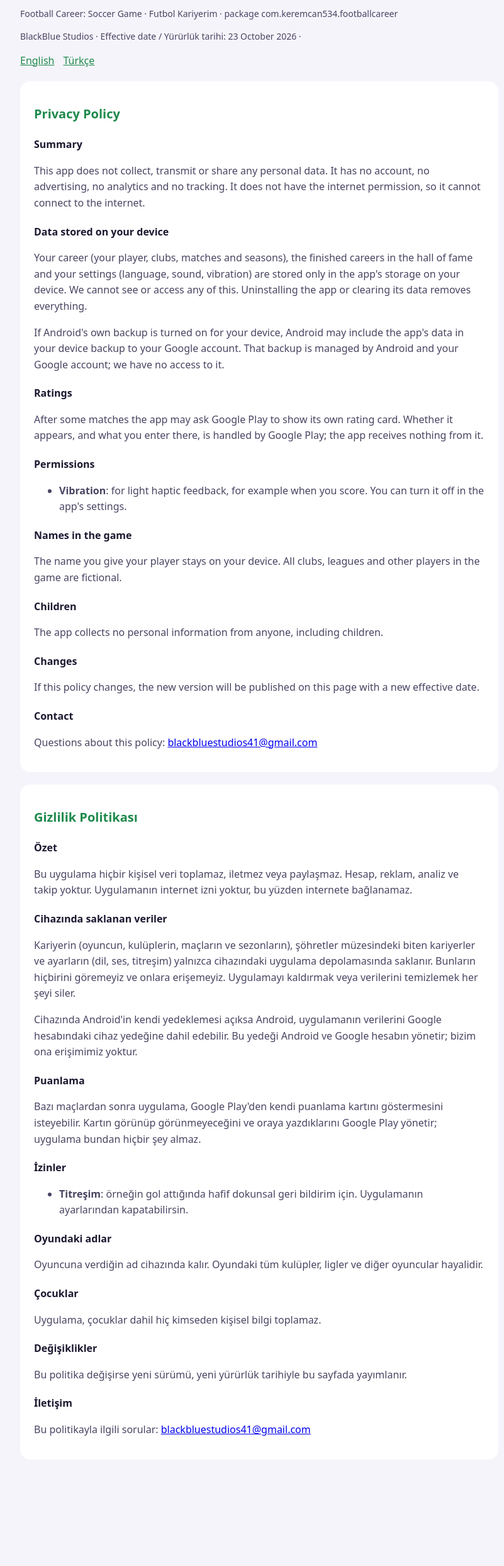
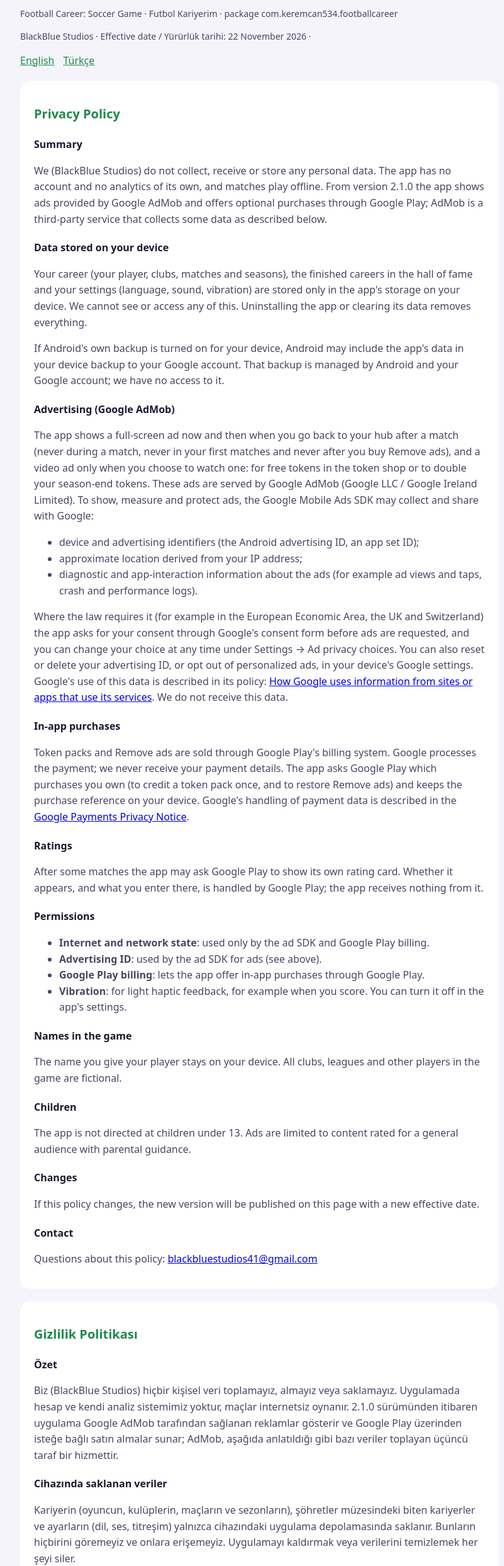
Before and after one commit to keremcan534/odak-privacy, a plain HTML site: page football-career/index.html in a window 1280 px wide. Shown: the part 80-2567 px from the top of the page at 63% size, without its empty margins (228-1029 px from the left). Before the commit the page ends 2454 px from the top, so only its background shows below. Drawn offline with Linux system fonts and the light colour scheme.

Commit message:
Football Career: AdMob ads and Google Play purchases from 2.1.0 (EN/TR), effective 22 November 2026
Co-Authored-By: Claude Opus 5.5 <noreply@anthropic.com>

```diff
--- a/football-career/index.html
+++ b/football-career/index.html
@@ -22,25 +22,38 @@
 <main>
   <h1>Football Career</h1>
   <p class="meta">Football Career: Soccer Game · Futbol Kariyerim · package com.keremcan534.footballcareer</p>
-  <p class="meta">BlackBlue Studios · Effective date / Yürürlük tarihi: 23 October 2026 · <nav style="display:inline"><a href="#en">English</a><a href="#tr">Türkçe</a></nav></p>
+  <p class="meta">BlackBlue Studios · Effective date / Yürürlük tarihi: 22 November 2026 · <nav style="display:inline"><a href="#en">English</a><a href="#tr">Türkçe</a></nav></p>
 
   <section id="en" lang="en">
     <h2>Privacy Policy</h2>
     <h3>Summary</h3>
-    <p>This app does not collect, transmit or share any personal data. It has no account, no advertising, no analytics and no tracking. It does not have the internet permission, so it cannot connect to the internet.</p>
+    <p>We (BlackBlue Studios) do not collect, receive or store any personal data. The app has no account and no analytics of its own, and matches play offline. From version 2.1.0 the app shows ads provided by Google AdMob and offers optional purchases through Google Play; AdMob is a third-party service that collects some data as described below.</p>
     <h3>Data stored on your device</h3>
     <p>Your career (your player, clubs, matches and seasons), the finished careers in the hall of fame and your settings (language, sound, vibration) are stored only in the app's storage on your device. We cannot see or access any of this. Uninstalling the app or clearing its data removes everything.</p>
     <p>If Android's own backup is turned on for your device, Android may include the app's data in your device backup to your Google account. That backup is managed by Android and your Google account; we have no access to it.</p>
+    <h3>Advertising (Google AdMob)</h3>
+    <p>The app shows a full-screen ad now and then when you go back to your hub after a match (never during a match, never in your first matches and never after you buy Remove ads), and a video ad only when you choose to watch one: for free tokens in the token shop or to double your season-end tokens. These ads are served by Google AdMob (Google LLC / Google Ireland Limited). To show, measure and protect ads, the Google Mobile Ads SDK may collect and share with Google:</p>
+    <ul>
+      <li>device and advertising identifiers (the Android advertising ID, an app set ID);</li>
+      <li>approximate location derived from your IP address;</li>
+      <li>diagnostic and app-interaction information about the ads (for example ad views and taps, crash and performance logs).</li>
+    </ul>
+    <p>Where the law requires it (for example in the European Economic Area, the UK and Switzerland) the app asks for your consent through Google's consent form before ads are requested, and you can change your choice at any time under Settings → Ad privacy choices. You can also reset or delete your advertising ID, or opt out of personalized ads, in your device's Google settings. Google's use of this data is described in its policy: <a href="https://policies.google.com/technologies/partner-sites">How Google uses information from sites or apps that use its services</a>. We do not receive this data.</p>
+    <h3>In-app purchases</h3>
+    <p>Token packs and Remove ads are sold through Google Play's billing system. Google processes the payment; we never receive your payment details. The app asks Google Play which purchases you own (to credit a token pack once, and to restore Remove ads) and keeps the purchase reference on your device. Google's handling of payment data is described in the <a href="https://payments.google.com/payments/apis-secure/u/0/get_legal_document?ldo=0&amp;ldt=privacynotice">Google Payments Privacy Notice</a>.</p>
     <h3>Ratings</h3>
     <p>After some matches the app may ask Google Play to show its own rating card. Whether it appears, and what you enter there, is handled by Google Play; the app receives nothing from it.</p>
     <h3>Permissions</h3>
     <ul>
+      <li><strong>Internet and network state</strong>: used only by the ad SDK and Google Play billing.</li>
+      <li><strong>Advertising ID</strong>: used by the ad SDK for ads (see above).</li>
+      <li><strong>Google Play billing</strong>: lets the app offer in-app purchases through Google Play.</li>
       <li><strong>Vibration</strong>: for light haptic feedback, for example when you score. You can turn it off in the app's settings.</li>
     </ul>
     <h3>Names in the game</h3>
     <p>The name you give your player stays on your device. All clubs, leagues and other players in the game are fictional.</p>
     <h3>Children</h3>
-    <p>The app collects no personal information from anyone, including children.</p>
+    <p>The app is not directed at children under 13. Ads are limited to content rated for a general audience with parental guidance.</p>
     <h3>Changes</h3>
     <p>If this policy changes, the new version will be published on this page with a new effective date.</p>
     <h3>Contact</h3>
@@ -50,20 +63,33 @@
   <section id="tr" lang="tr">
     <h2>Gizlilik Politikası</h2>
     <h3>Özet</h3>
-    <p>Bu uygulama hiçbir kişisel veri toplamaz, iletmez veya paylaşmaz. Hesap, reklam, analiz ve takip yoktur. Uygulamanın internet izni yoktur, bu yüzden internete bağlanamaz.</p>
+    <p>Biz (BlackBlue Studios) hiçbir kişisel veri toplamayız, almayız veya saklamayız. Uygulamada hesap ve kendi analiz sistemimiz yoktur, maçlar internetsiz oynanır. 2.1.0 sürümünden itibaren uygulama Google AdMob tarafından sağlanan reklamlar gösterir ve Google Play üzerinden isteğe bağlı satın almalar sunar; AdMob, aşağıda anlatıldığı gibi bazı veriler toplayan üçüncü taraf bir hizmettir.</p>
     <h3>Cihazında saklanan veriler</h3>
     <p>Kariyerin (oyuncun, kulüplerin, maçların ve sezonların), şöhretler müzesindeki biten kariyerler ve ayarların (dil, ses, titreşim) yalnızca cihazındaki uygulama depolamasında saklanır. Bunların hiçbirini göremeyiz ve onlara erişemeyiz. Uygulamayı kaldırmak veya verilerini temizlemek her şeyi siler.</p>
     <p>Cihazında Android'in kendi yedeklemesi açıksa Android, uygulamanın verilerini Google hesabındaki cihaz yedeğine dahil edebilir. Bu yedeği Android ve Google hesabın yönetir; bizim ona erişimimiz yoktur.</p>
+    <h3>Reklamlar (Google AdMob)</h3>
+    <p>Uygulama, bir maçtan sonra merkeze dönerken ara sıra tam ekran bir reklam gösterir (maç sırasında, ilk maçlarında ve Reklamları kaldır'ı satın aldıysan asla); video reklamı ise yalnızca sen izlemeyi seçtiğinde gösterir: jeton mağazasındaki bedava jetonlar için veya sezon sonu jetonlarını ikiye katlamak için. Bu reklamları Google AdMob (Google LLC / Google Ireland Limited) sunar. Reklamları göstermek, ölçmek ve korumak için Google Mobile Ads SDK şunları toplayıp Google ile paylaşabilir:</p>
+    <ul>
+      <li>cihaz ve reklam kimlikleri (Android reklam kimliği, uygulama grubu kimliği);</li>
+      <li>IP adresinden çıkarılan yaklaşık konum;</li>
+      <li>reklamlarla ilgili tanılama ve etkileşim bilgileri (örneğin reklam görüntüleme ve dokunmaları, çökme ve performans kayıtları).</li>
+    </ul>
+    <p>Yasanın gerektirdiği yerlerde (örneğin Avrupa Ekonomik Alanı, Birleşik Krallık ve İsviçre) uygulama, reklam istenmeden önce Google'ın onay formuyla iznini sorar; seçimini istediğin zaman Ayarlar → Reklam gizlilik seçenekleri'nden değiştirebilirsin. Reklam kimliğini cihazının Google ayarlarından sıfırlayabilir, silebilir veya kişiselleştirilmiş reklamları kapatabilirsin. Google'ın bu verileri nasıl kullandığı şu sayfada anlatılır: <a href="https://policies.google.com/technologies/partner-sites?hl=tr">Google, hizmetlerini kullanan site veya uygulamalardaki bilgileri nasıl kullanır</a>. Bu verileri biz almayız.</p>
+    <h3>Uygulama içi satın almalar</h3>
+    <p>Jeton paketleri ve Reklamları kaldır, Google Play'in faturalandırma sistemiyle satılır. Ödemeyi Google işler; ödeme bilgilerini biz asla almayız. Uygulama hangi satın alımların sende olduğunu Google Play'e sorar (bir jeton paketini bir kez yüklemek ve Reklamları kaldır'ı geri yüklemek için) ve satın alma referansını cihazında saklar. Google'ın ödeme verilerini nasıl işlediği <a href="https://payments.google.com/payments/apis-secure/u/0/get_legal_document?ldo=0&amp;ldt=privacynotice&amp;hl=tr">Google Payments Gizlilik Bildirimi</a>'nde anlatılır.</p>
     <h3>Puanlama</h3>
     <p>Bazı maçlardan sonra uygulama, Google Play'den kendi puanlama kartını göstermesini isteyebilir. Kartın görünüp görünmeyeceğini ve oraya yazdıklarını Google Play yönetir; uygulama bundan hiçbir şey almaz.</p>
     <h3>İzinler</h3>
     <ul>
+      <li><strong>İnternet ve ağ durumu</strong>: yalnızca reklam SDK'sı ve Google Play faturalandırma tarafından kullanılır.</li>
+      <li><strong>Reklam kimliği</strong>: reklam SDK'sı tarafından reklamlar için kullanılır (yukarıya bak).</li>
+      <li><strong>Google Play faturalandırma</strong>: uygulamanın Google Play üzerinden uygulama içi satın alma sunmasını sağlar.</li>
       <li><strong>Titreşim</strong>: örneğin gol attığında hafif dokunsal geri bildirim için. Uygulamanın ayarlarından kapatabilirsin.</li>
     </ul>
     <h3>Oyundaki adlar</h3>
     <p>Oyuncuna verdiğin ad cihazında kalır. Oyundaki tüm kulüpler, ligler ve diğer oyuncular hayalidir.</p>
     <h3>Çocuklar</h3>
-    <p>Uygulama, çocuklar dahil hiç kimseden kişisel bilgi toplamaz.</p>
+    <p>Uygulama 13 yaşından küçük çocuklara yönelik değildir. Reklamlar, ebeveyn rehberliğiyle genel kitleye uygun içerikle sınırlıdır.</p>
     <h3>Değişiklikler</h3>
     <p>Bu politika değişirse yeni sürümü, yeni yürürlük tarihiyle bu sayfada yayımlanır.</p>
     <h3>İletişim</h3>
```
